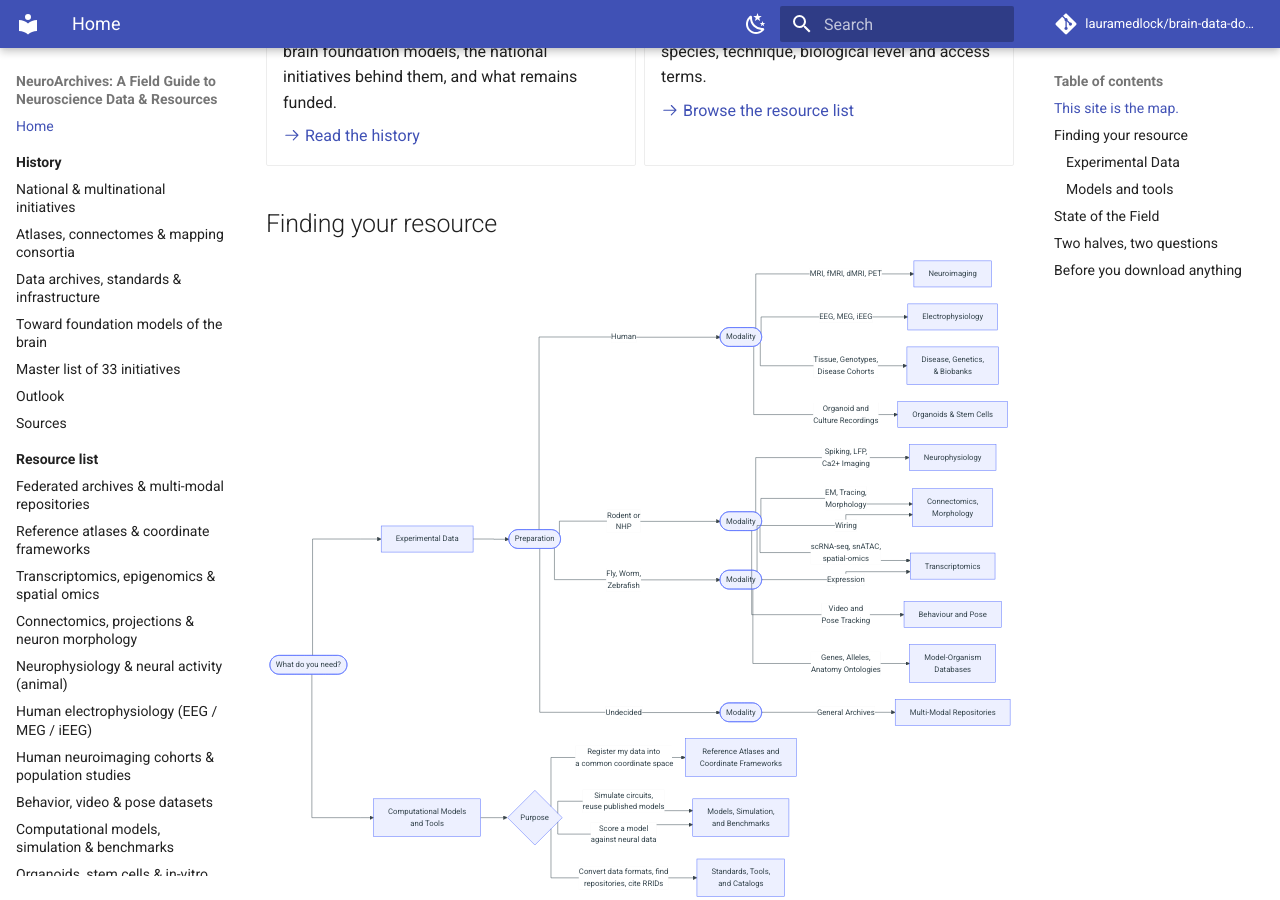
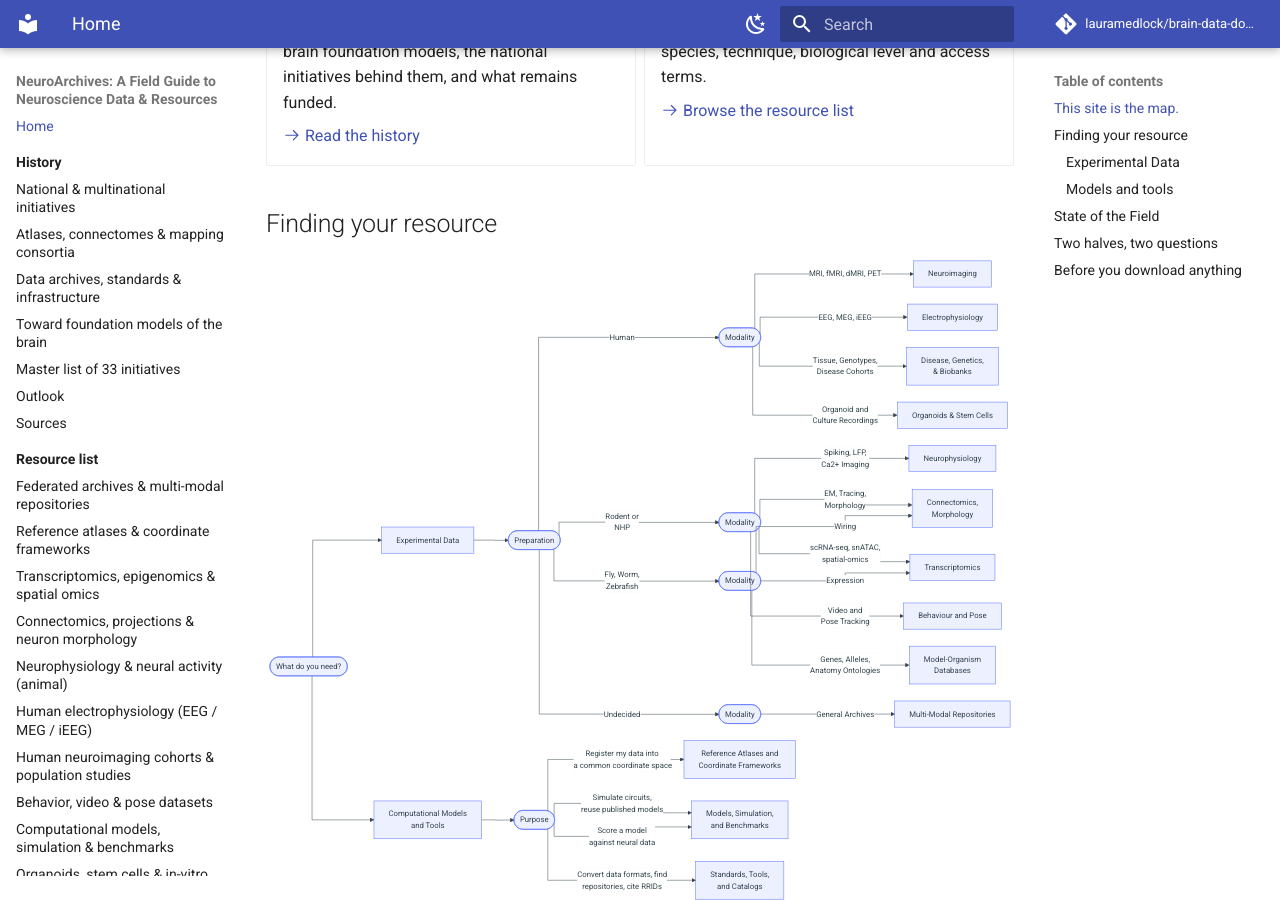
Before and after one commit to lauramedlock/neuroarchives, an MkDocs documentation site: the page built from docs/index.md, in a window 1280 px wide and 900 px high, scrolled down 731 px. Built offline with MkDocs 1.6.1 and Material for MkDocs 9.7.7, drawn with Linux system fonts in a browser that asks for light colours; comment, search, counter and statistics services are not loaded.

```diff
--- a/docs/index.md
+++ b/docs/index.md
@@ -67,7 +67,7 @@ flowchart LR
 
     GEN -->|General Archives| E10[Multi-Modal Repositories]
 
-    MOD --> PURPOSE{Purpose}
+    MOD --> PURPOSE([Purpose])
     PURPOSE -->|Register my data into<br>a common coordinate space| M1[Reference Atlases and<br>Coordinate Frameworks]
     PURPOSE -->|Simulate circuits,<br>reuse published models| M2[Models, Simulation,<br>and Benchmarks]
     PURPOSE -->|Score a model<br>against neural data| M2
```
